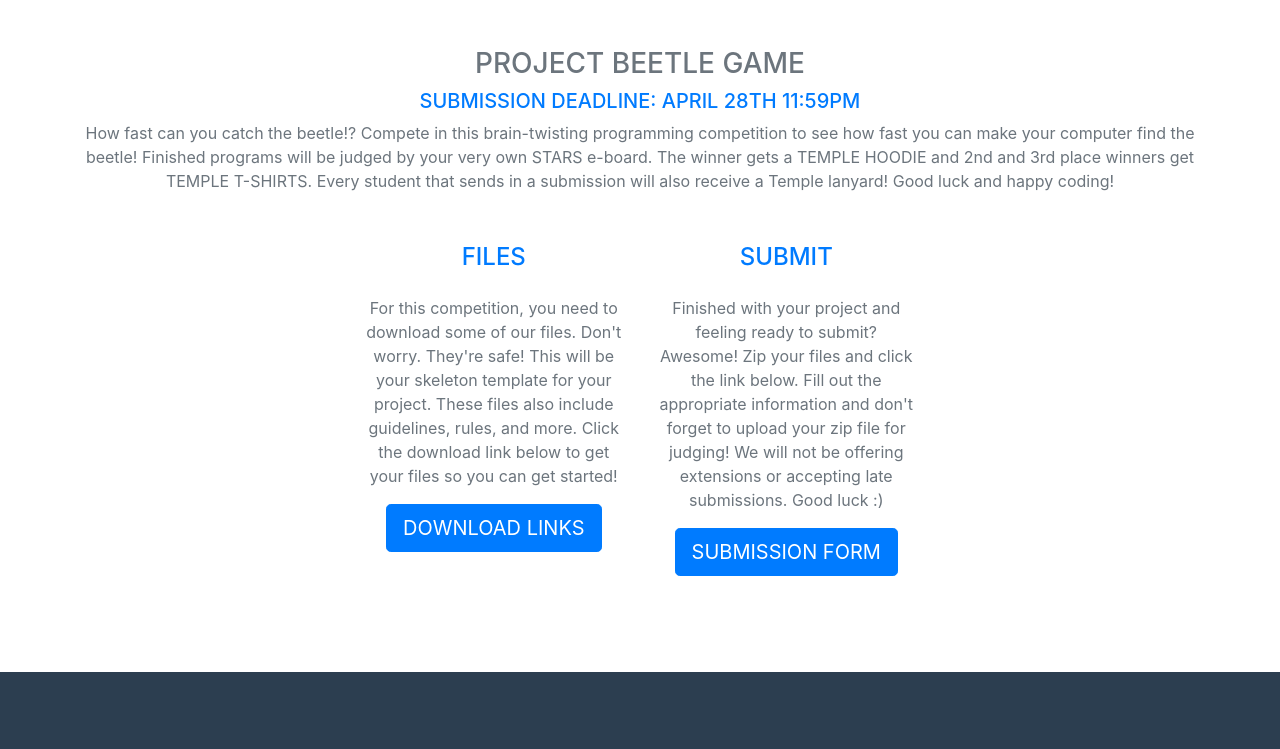
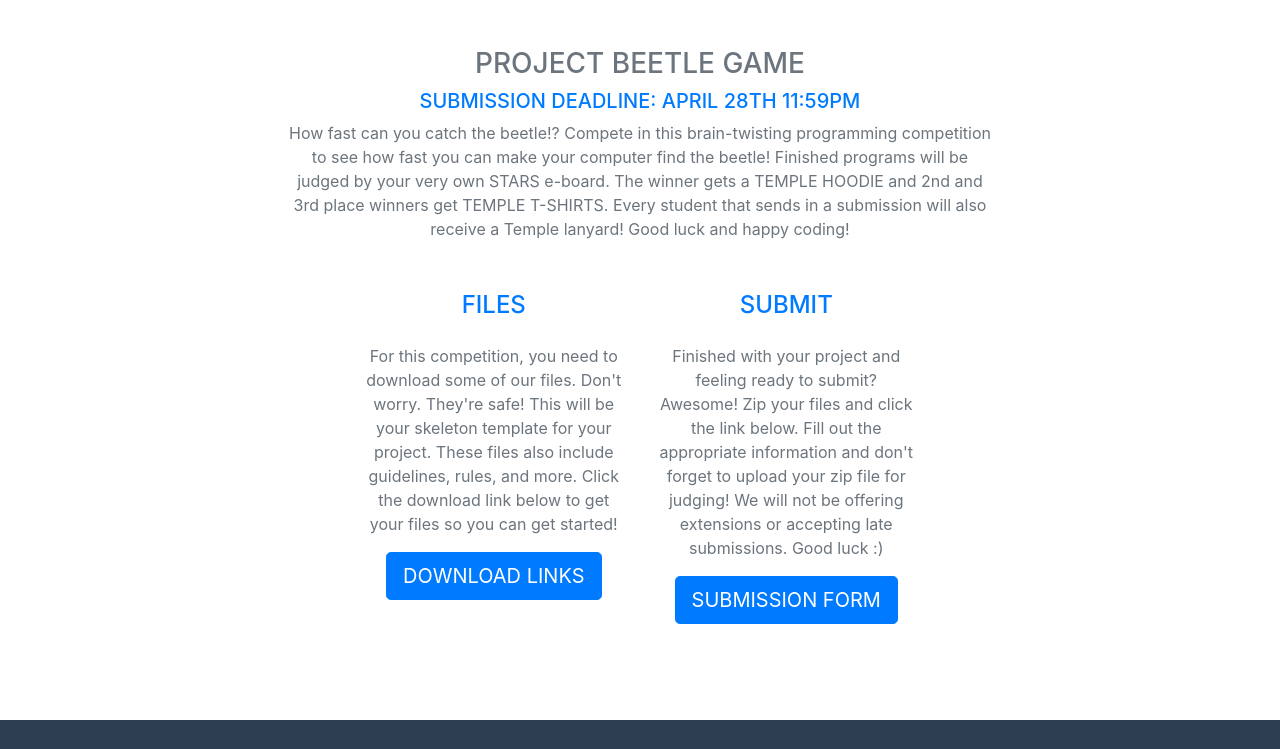
Before and after one commit to RoseKeenan/STARSwebsite, a website with bundled scripts: page competition.html in a window 1280 px wide. Shown: the part 1236-1985 px from the top of the page. Built offline with nearby package versions, Linux system fonts and the light colour scheme.

Commit message:
fixed margin

```diff
--- a/competition.html
+++ b/competition.html
@@ -113,7 +113,7 @@
             <div class="col mb-5 mb-lg-0">
               <h3 class="text-uppercase text-center text-secondary" style="margin-top: 50px">PROJECT BEETLE GAME</h3>
               <h5 class="text-center text-primary text-uppercase">Submission Deadline: April 28th 11:59PM</h5>
-              <p class="text-center" style="margin-bottom: 50px">
+              <p class="text-center" style="margin-bottom: 50px; margin-right: 200px; margin-left: 200px">
                 How fast can you catch the beetle!? Compete in this brain-twisting
                 programming competition to see how fast you can make your computer
                 find the beetle! Finished programs will be judged by your very own STARS e-board.
```
